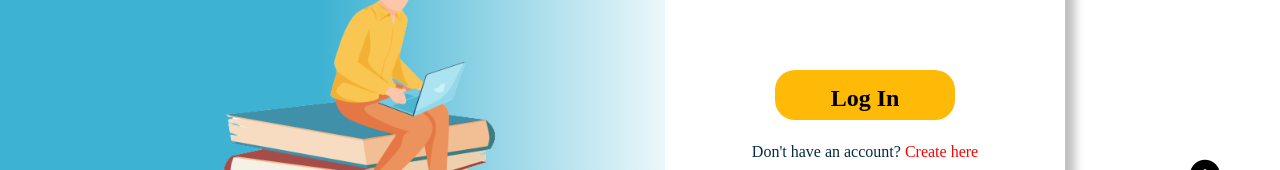
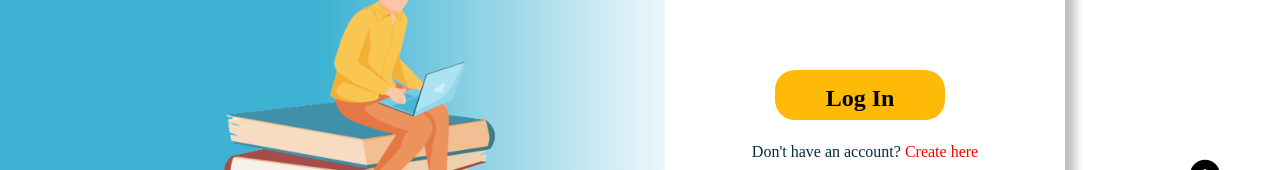
Before and after one commit to rg-km/final-project-engineering-63, a React (Create React App) app in the folder frontend/: page /login in a window 1280 px wide. Shown: the part 560-730 px from the top of the page. Built offline with nearby package versions, Linux system fonts and the light colour scheme.

Commit message:
fix login button

```diff
--- a/frontend/src/components/pages/LoginPages.css
+++ b/frontend/src/components/pages/LoginPages.css
@@ -79,7 +79,7 @@ button[type=submit] {
   font-size: 24px;
   border: none;
   outline: none;
-  min-width: 180px;
+  min-width: 170px;
   height: 50px;
 }
 
```
